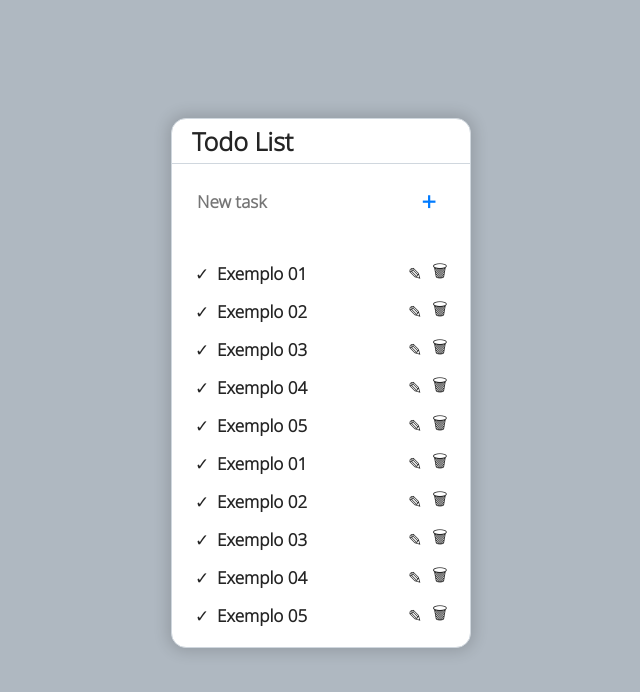
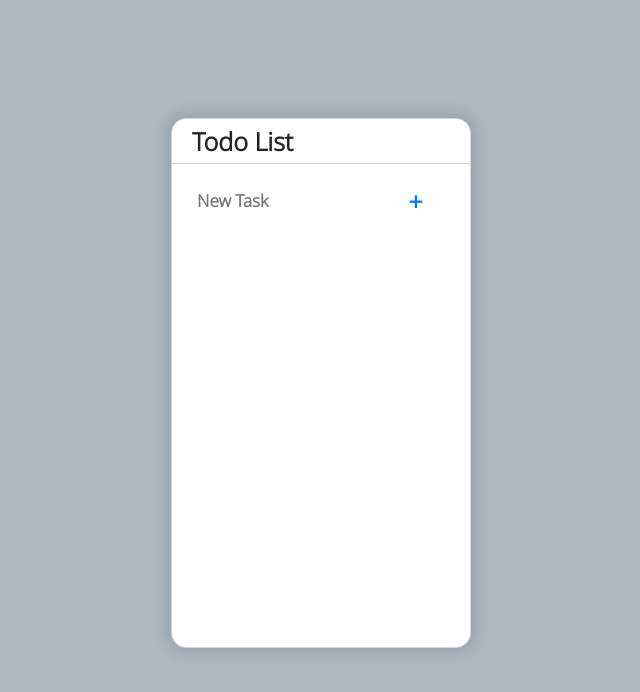
Before and after one commit to patrikferreira/todo-list-react, a Next.js app: page / in a window 1280 px wide. Shown: the top 692 px of the page, without its empty margins (319-959 px from the left). Built offline with nearby package versions, Linux system fonts and the light colour scheme.

Commit message:
Added feature add task

```diff
--- /dev/null
+++ b/src/app/components/Input.tsx
@@ -0,0 +1,19 @@
+import React from 'react'
+
+type Props = {
+    sendInputValue: (inputValue: string) => void,
+    inputValueText: string,
+}
+
+export default function Input({sendInputValue, inputValueText}: Props) {
+  return (
+    <div>
+        <>
+        <input type="text"  value={inputValueText} placeholder='New Task' onChange={(e) => {
+            sendInputValue(e.target.value)
+        }} />
+    </>
+
+    </div>
+  )
+}
--- a/src/app/components/Task.tsx
+++ b/src/app/components/Task.tsx
@@ -2,7 +2,7 @@ import { useState } from "react";
 import styles from "../page.module.css"
 
 type Props = {
-    name: string;
+    name: string,
 }
 
 export default function Task({name}: Props) {
--- a/src/app/layout.tsx
+++ b/src/app/layout.tsx
@@ -15,6 +15,7 @@ export default function RootLayout({
 }) {
   return (
     <html lang="en">
+      {/* <header></header> */}
       <body className={inter.className}>{children}</body>
     </html>
   )
--- a/src/app/page.tsx
+++ b/src/app/page.tsx
@@ -2,16 +2,27 @@
 import { useState } from 'react'
 import styles from './page.module.css'
 import Task from './components/Task';
+import Input from './components/Input';
 
-type Task = {
-  name: string;
+type TaskObj = {
+  name: string,
+  id: number,
 }
 
 
 export default function Home() {
-  const [tasks, setTasks] = useState<Task[]>([]);
-  const [newTask, setNewTask] = useState<string>('');
+  const [tasks, setTasks] = useState<TaskObj[]>([]);
+  const [taskName, setTaskName] = useState<string>('');
   const [msg, setMsg] = useState<string>('');
+
+  function insertNewTask(task: TaskObj) {
+    setTasks([...tasks, task]);
+    setTaskName('');
+  }
+
+  function getInputValue(inputValue: string) {
+    setTaskName(inputValue);
+  }
 
   return (
     <main className={styles.container}>
@@ -21,22 +32,17 @@ export default function Home() {
         </div>
 
         <div className={styles.newTask}>
-          <input type="text" name="" id="" placeholder='New task' />
-          <button>&#43;</button>
+          <Input sendInputValue={getInputValue} inputValueText={taskName}/>
+          <button onClick={() => {
+            insertNewTask({name: taskName, id: 1})
+          }}>&#43;</button>
         </div>
 
         <div className={styles.taskList}>
           <ul className={styles.taskListUl}>
-            <Task name='Exemplo 01' />
-            <Task name='Exemplo 02' />
-            <Task name='Exemplo 03' />
-            <Task name='Exemplo 04' />
-            <Task name='Exemplo 05' />
-            <Task name='Exemplo 01' />
-            <Task name='Exemplo 02' />
-            <Task name='Exemplo 03' />
-            <Task name='Exemplo 04' />
-            <Task name='Exemplo 05' />
+            {tasks.map(task => {
+              return <Task name={task.name} />
+            })}
           </ul>
         </div>
 
```
